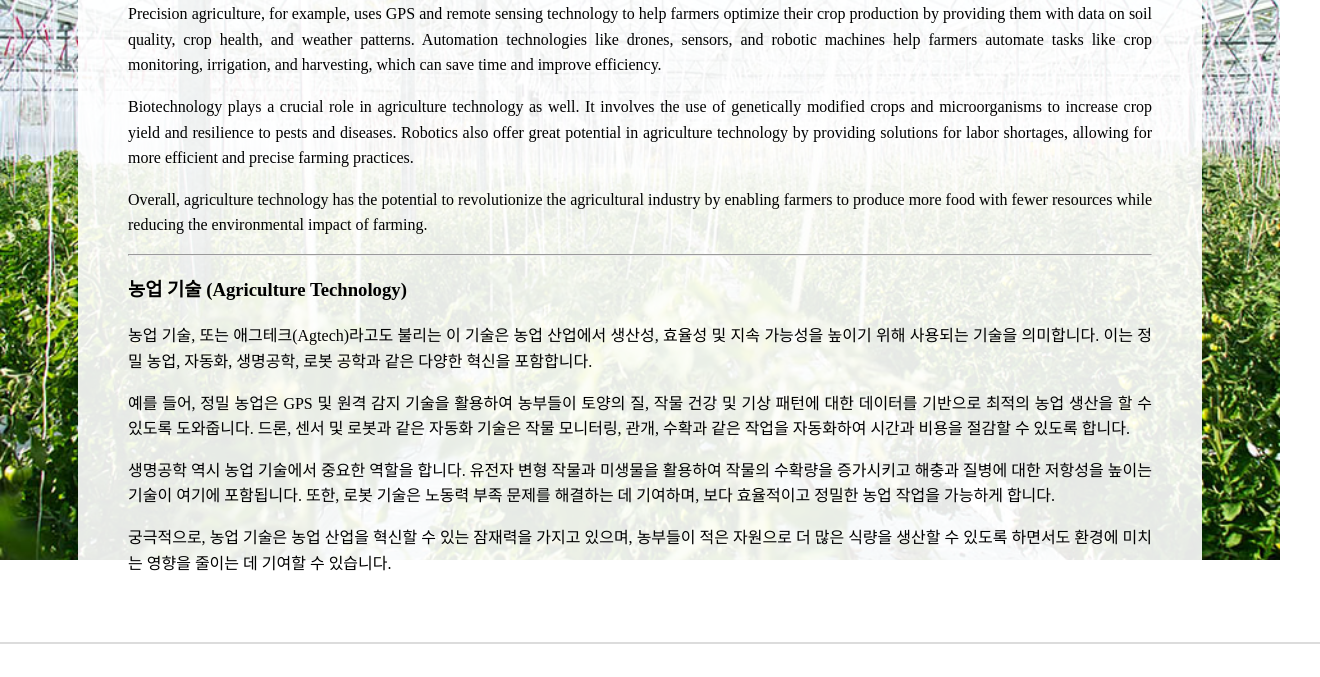
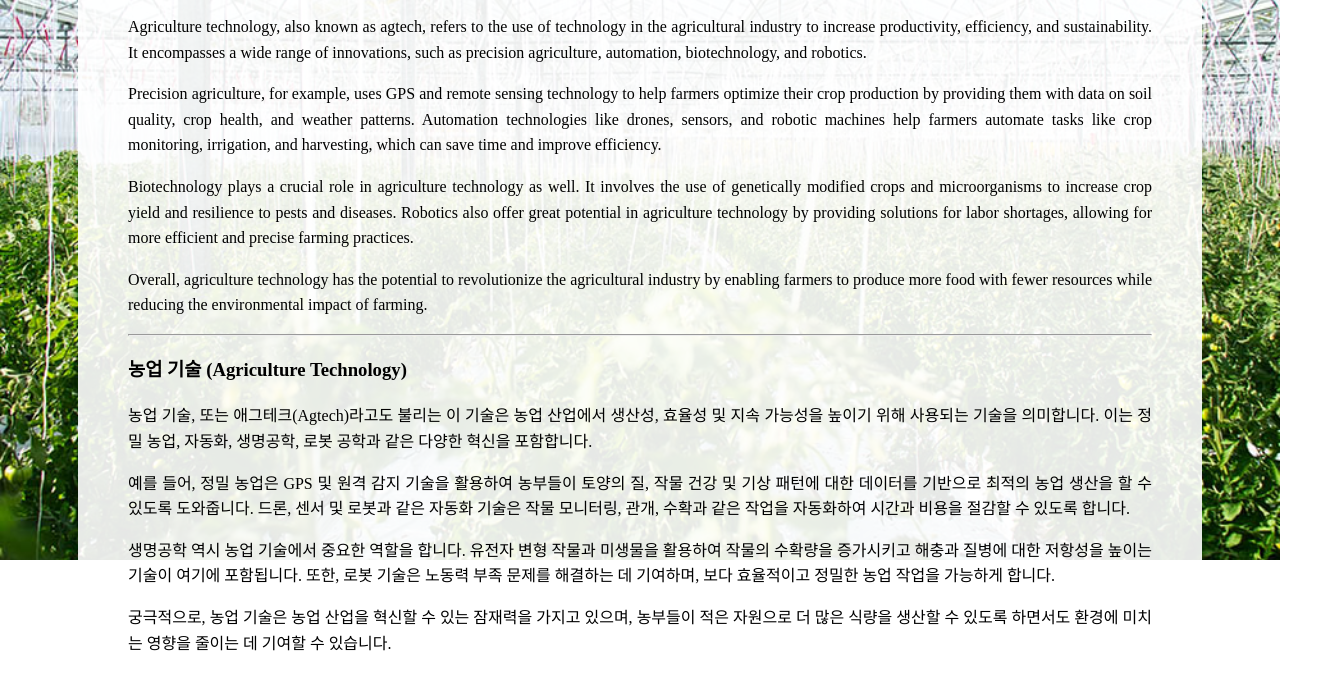
Before and after one commit to erichyengseojun/ericjun05, a plain HTML site: page index.html in a window 1280 px wide. Shown: the part 240-917 px from the top of the page, 1320 px wide, since content can reach past the window. Drawn offline with Linux system fonts and the light colour scheme.

Commit message:
Update index.css

```diff
--- a/index.css
+++ b/index.css
@@ -8,7 +8,7 @@
 /* 기본 설정 */
 body {
     margin: 0;
-    padding: 0;
+    padding: 80px 50px 50px;
     text-align: justify;
     overflow-x: hidden; /* 가로 스크롤 방지 */
 }
```
